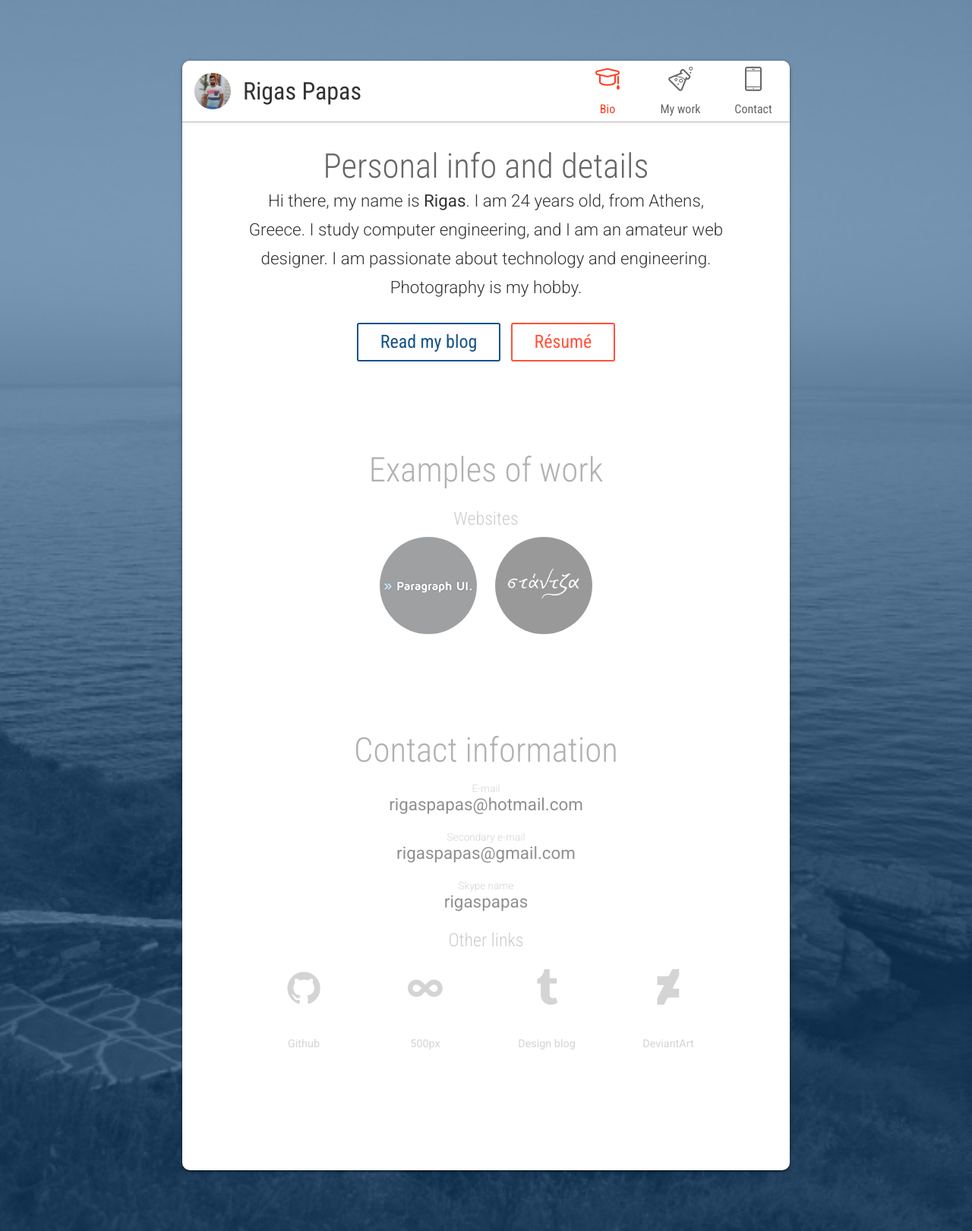
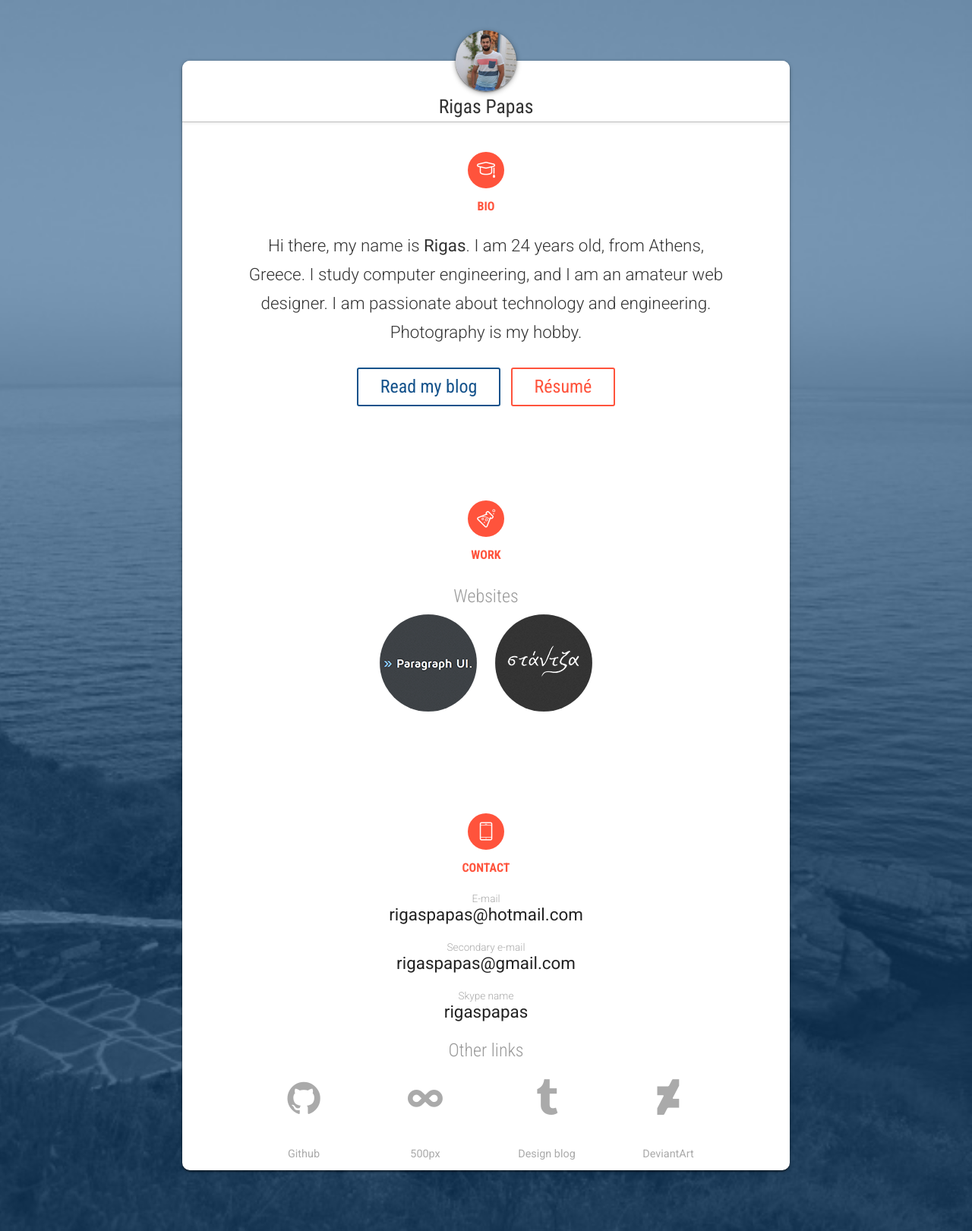
Before and after one commit to rigaspapas/rigaspapas.com, a PHP site: page / in a window 1280 px wide. Shown: the whole page at 76% size. Run offline with PHP 8.4, Linux system fonts and the light colour scheme.

Commit message:
Homepage made more minimal, without JS or effects

```diff
--- a/css/style.less
+++ b/css/style.less
@@ -140,7 +140,7 @@ header {
     top: 0;
     left: 0;
     right: 0;
-    height: 5em;
+    height: 5rem;
     width: 80%;
     max-width: 800px;
     margin: @window-space auto 0;
@@ -167,20 +167,20 @@ h1, h2, h3 {
 
 h1 {
     margin: 0;
-    padding: 0 .5em 0 0;
-    height: 100%;
-    line-height: 2.5em;
-    float: left;
-    font-size: 2em;
+    padding: 2.5rem 0 0 0;
+    height: 2.5rem;
+    line-height: 2.5rem;
+    font-size: 1.6em;
     font-weight: 400;
 }
 h2 {
-    margin: 0;
+    margin: 0 0 1em;
     padding: 0;
-    color: @text-medium;
-    font-weight: 300;
-    font-size: 2.8em;
+    color: @darkOrange;
+    font-size: 1em;
+    line-height: 2em;
     word-break: break-word;
+    text-transform: uppercase;
 }
 h3 {
     margin-bottom: 0;
@@ -190,69 +190,32 @@ h3 {
 }
 
 #avatar {
-    float: left;
-    height: 3em;
-    width: 3em;
-    margin: 1em;
+    height: 5rem;
+    width: 5rem;
+    margin: 1rem;
+    .radius( 50% );
+    position: absolute;
+    top: 0;
+    left: 50%;
+    margin-top: -2.5rem;
+    margin-left: -2.5rem;
+    .shadow( ~"0 1px 2px rgba(0,0,0,.5), 0 2px 7px rgba(0,0,0,.4)" );
+}
+
+#bio-header:before { content: '\e804'; }
+#work-header:before { content: '\e805'; }
+#contact-header:before { content: '\e806'; }
+.header-icon:before {
+    display: block;
+    width: 3rem;
+    height: 3rem;
+    line-height: 3rem;
+    font-size: 1.5rem;
+    margin: .5rem auto;
+    color: #fff;
+    background-color: @darkOrange;
     .radius( 50% );
 }
-
-#navigator {
-    display: block;
-    margin: 0;
-    padding: 0;
-    list-style-type: none;
-    height: 100%;
-    float: right;
-
-    li {
-        display: inline-block;
-        float: left;
-        margin: 0 .5em;
-        padding: 0;
-        width: 5em;
-        height: 100%;
-        position: relative;
-        white-space: nowrap;
-
-        color: @text-medium;
-        font-size: 1em;
-        font-weight: 400;
-        font-family: '@{font-family} Condensed', Arial, sans-serif;
-
-        a {
-            display: block;
-            padding: 3em 0 0 0;
-            line-height: 2em;
-            .transition( 0.2 );
-
-            &:hover { color: @text-medium; }
-        }
-
-        a:before {
-            position: absolute;
-            top: 0;
-            left: 0;
-            width: 100%;
-            height: 1.5em;
-            line-height: 1.5em;
-            text-align: center;
-            font-size: 2em;
-            font-family: 'fontello';
-            font-style: normal;
-            font-weight: normal;
-        }
-
-        &.selected a {
-            color: darken( @darkOrange, 5% );
-            text-shadow: 0px 0px 3px #fff;
-        }
-    }
-}
-
-#nav-bio a:before { content: '\e804'; }
-#nav-work a:before { content: '\e805'; }
-#nav-contact a:before { content: '\e806'; }
 .icon:before {
     font-family: "fontello";
     font-style: normal;
@@ -266,9 +229,6 @@ h3 {
 
 article {
     padding: 2em 10% 5em;
-    .opacity( 50 );
-
-    &.selected { .opacity( 100 ); }
 }
 .bio {
     a {
@@ -358,22 +318,6 @@ dd {
 
 @media screen and (max-width:640px){
     body { font-size: 13px; }
-    h1 { display: none; }
-    #navigator {
-        li {
-            width: 4em;
-            a {
-                padding: 5em 0 0 0;
-                line-height: 0;
-            }
-
-            a:before {
-                height: 2.5em;
-                line-height: 2.5em;
-            }
-            span { display: none; }
-        }
-    }
     dd {
         font-size: 1.3em;
     }
--- a/index.html
+++ b/index.html
@@ -17,29 +17,11 @@
             <header>
                 <img id="avatar" alt="This is me!" src="images/avatar.jpg" width="256" height="256"/>
                 <h1>Rigas Papas</h1>
-
-                <ul id="navigator">
-                    <li id="nav-bio" class="selected">
-                        <a href="#bio">
-                            <span>Bio</span>
-                        </a>
-                    </li>
-                    <li id="nav-work">
-                        <a href="#work">
-                            <span>My work</span>
-                        </a>
-                    </li>
-                    <li id="nav-contact">
-                        <a href="#contact">
-                            <span>Contact</span>
-                        </a>
-                    </li>
-                </ul>
             </header>
 
             <section id="content">
                 <article id="bio-article" class="selected">
-                    <h2>Personal info and details</h2>
+                    <h2 id="bio-header" class="icon header-icon">Bio</h2>
 
                     <p id="bio">
                         Hi there, my name is <strong>Rigas</strong>. I am 24 years old, from <a href="http://goo.gl/maps/XUJIy">Athens, Greece</a>.
@@ -57,7 +39,7 @@
                 </article>
 
                 <article id="work-article">
-                    <h2>Examples of work</h2>
+                    <h2 id="work-header" class="icon header-icon">Work</h2>
                     <div class="work-section">
                         <h3>Websites</h3>
                         <div class="work-cont" id="web-work">
@@ -72,7 +54,7 @@
                 </article>
 
                 <article id="contact-article">
-                    <h2>Contact information</h2>
+                    <h2 id="contact-header" class="icon header-icon">Contact</h2>
                     <dl>
                         <dt>E-mail</dt>
                             <dd>
@@ -113,7 +95,6 @@
         <![endif]-->
         <script type="text/javascript" src="js/jquery.js"></script>
         <script type="text/javascript" src="js/fonts.js"></script>
-        <script type="text/javascript" src="js/effects.js"></script>
         <!-- Google analytics -->
         <script type="text/javascript">
         var _gaq = _gaq || [];
--- a/js/effects.js
+++ /dev/null
@@ -1,71 +0,0 @@
-var dirtyScrolling = false;
-
-/* Function that makes the correct element to fade in and the others to fade out */
-function navigate ( goal , easing ) {
-	var menuItem = '#nav-' + goal,
-		elementToFocus = '#' + goal + '-article';
-
-	window.location.hash = goal;
-	$( '#navigator li, article' ).removeClass( 'selected' );
-	$( menuItem + ',' + elementToFocus ).addClass( 'selected' );
-
-	if ( easing === false )
-		return false;
-
-	dirtyScrolling = true;
-
-	$( '#content' ).stop().animate( {
-			scrollTop: $( elementToFocus ).prev().outerHeight() + $( elementToFocus ).prev().prev().outerHeight() + 'px'
-		},
-		easing,
-		function () {
-			dirtyScrolling = false;
-		}
-	);
-	return true;
-}
-
-function autoFocus() {
-	// Don't auto-focus anywhere if the scroll is caused by a navigator button click
-	if ( dirtyScrolling )
-		return;
-
-	var min = 1000000;
-	var focused = 'bio-article';
-	var line = $( '#content' ).height() / 2;
-	// Check all articles to find the focused one
-	$( 'article' ).each( function () {
-		var start = $( this ).offset().top;
-		var end = start + $( this ).height();
-		// Line of reading inside an article
-		if ( line - start > 0 && line - end < 0) {
-			focused = $( this ).attr( 'id' );
-			min = 0;
-		}
-		// Line of reading almost on top of article
-		else if ( line - start < min && line - start > 0 ) {
-			focused = $( this ).attr( 'id' );
-			min = line - start;
-		}
-	} );
-	// Navigate to the currently focused element
-	navigate( focused.substring( 0, focused.length - 8 ), false );
-}
-
-$( document ).ready( function () {
-	$( '#nav-bio , #bio-article' ).click( function () { navigate( 'bio' , 1000 ) });
-	$( '#nav-work , #work-article' ).click( function () { navigate( 'work' , 1000 ) });
-	$( '#nav-contact , #contact-article' ).click( function () { navigate( 'contact' , 1000 ) });
-
-	// On-load focus on the hashed element
-	if ( window.location.hash.length > 1 ) {
-		$( '#navigator li' ).each( function(){
-			var dest = $( this ).attr( 'id' ).substring( 4 );
-			if ( '#' + dest == window.location.hash )
-				navigate( dest , 50 );
-		} );
-	}
-} );
-
-$( window ).on( 'resize', autoFocus );
-$( '#content' ).on( 'scroll', autoFocus );
```
Also changed, not shown: css/style.css.
